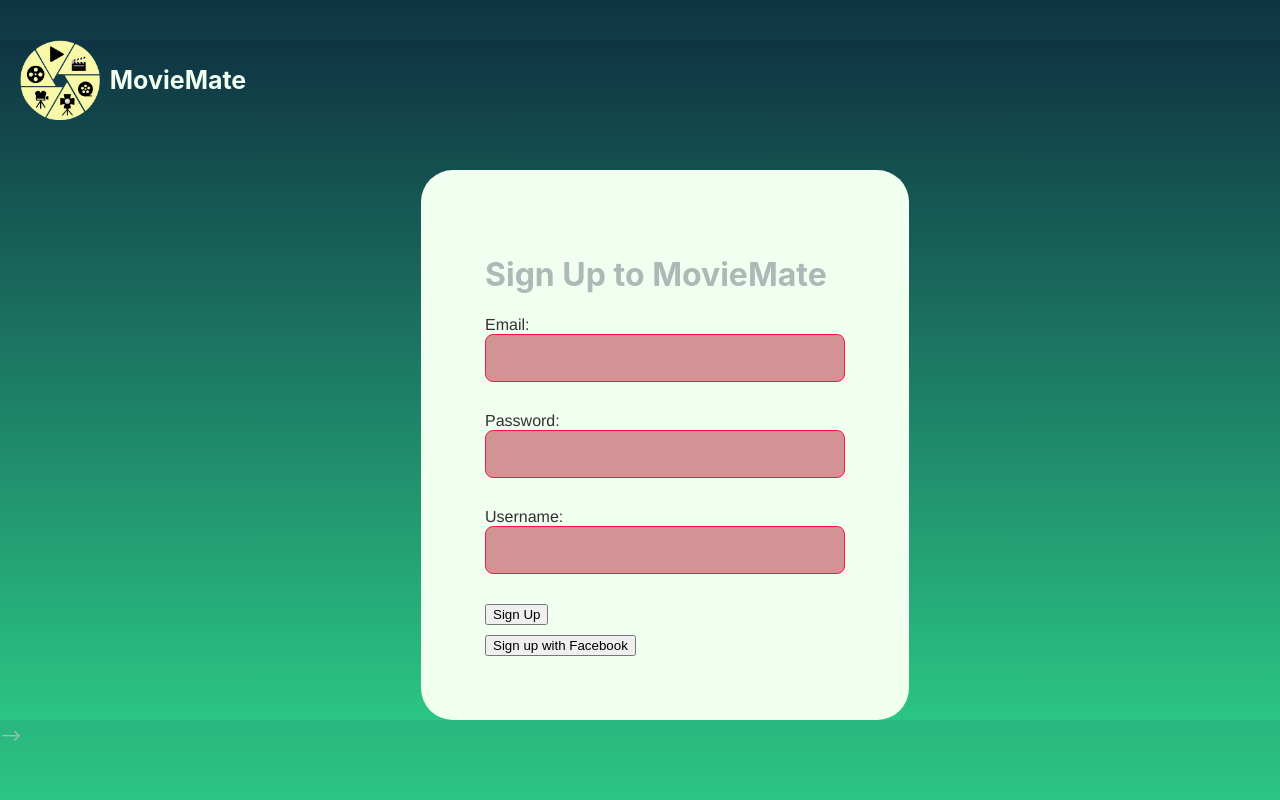
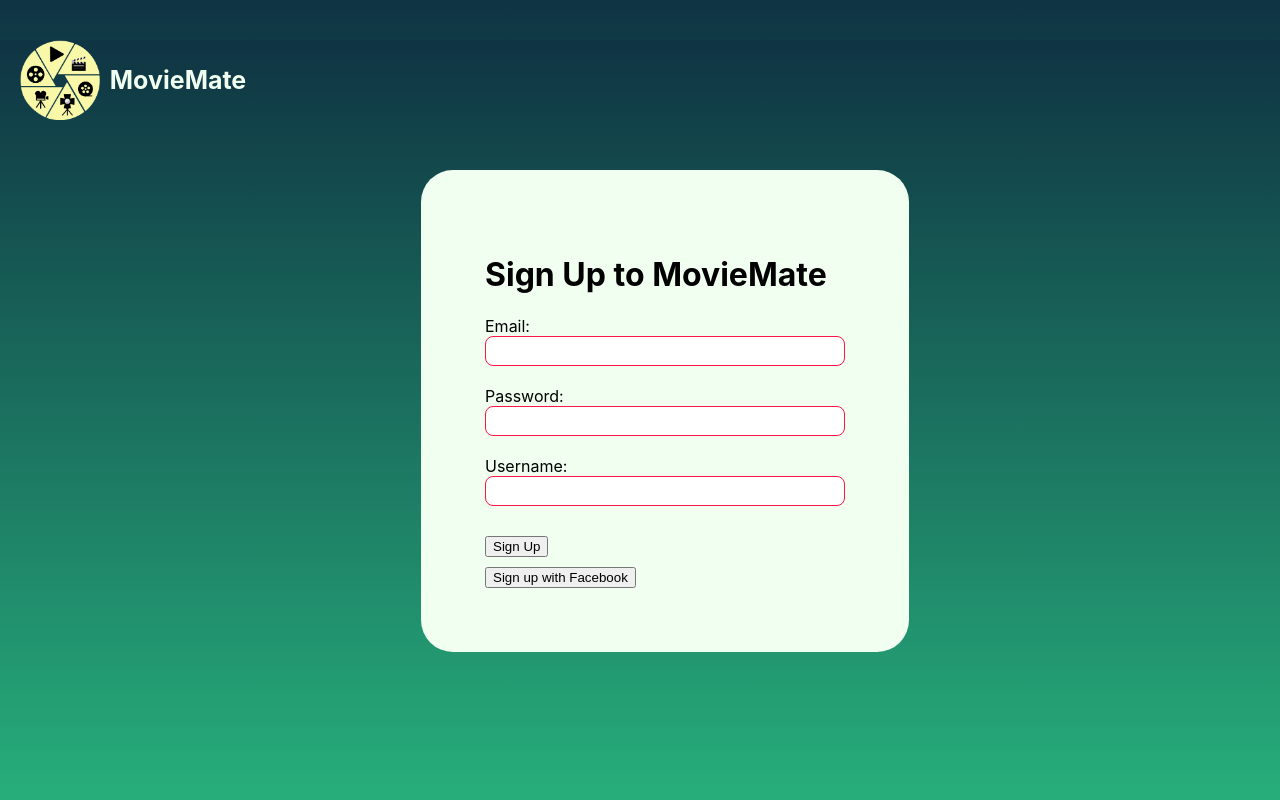
Before and after one commit to MohammadHamzaMushtaqhashmi/Final-Year-Project, a React (Create React App) app in the folder client/: page /signup in a window 1280 px wide. Shown: the top 800 px of the page. Built offline with nearby package versions, Linux system fonts and the light colour scheme.

Commit message:
css update
css changes

```diff
--- a/client/src/App.css
+++ b/client/src/App.css
@@ -1,5 +1,8 @@
-body {
 
+
+/*body {
+  background-color: var(--background-color);
+>>>>>>> Stashed changes
   color: var(--primary-text-color);
 }
 
@@ -12,17 +15,17 @@ body {
 }
 
 :root {
-  /* Light mode colors */
+
   --background-color: rgb(64, 117, 152);
   --primary-text-color: #AEB8B7ff;
   --secondary-text-color: #161116ff;
   --accent-color: #1C2430ff;
-}
+}*/
 
-[data-theme="dark"] {
-  /* Dark mode colors */
+/*[data-theme="dark"] {
+
   --background-color: #161116ff;
   --primary-text-color: #AEB8B7ff;
   --secondary-text-color: #6E746Dff;
   --accent-color: #1C2430ff;
-}
+}*/
--- a/client/src/CSS/hero.css
+++ b/client/src/CSS/hero.css
@@ -1,8 +1,8 @@
 .hero-section{
-    border: 4px solid black;
+    border: 4px solid none;
     margin-top: 25px;
 }
 .img1{
-    width: 1600px;
-    height: 570px;
+    width: 1000px;
+    height: 500px;
 }
--- a/client/src/CSS/login.css
+++ b/client/src/CSS/login.css
@@ -6,14 +6,14 @@ form {
 }
 
 /* Styling the label element within the form */
-label {
+/*label {
   margin-top: 10px;
-}
+}*/
 
 /* Styling the input element within the form */
 /*input {
   margin-top: 5px;
-}
+}*/
 
 /* Styling the button element within the form */
 button {
@@ -21,11 +21,16 @@ button {
 }
 
 /* Styling the container for the sign-up page */
-.signup-container {
+/*.signup-container {
     display:flex;
-    margin-top:50px; /* Add top margin to separate from header */
-    margin-bottom:50px; /* Add bottom margin to separate from footer */
-    margin-left:50px;
+    /*margin-top:10px; /* Add top margin to separate from header */
+    /*margin-bottom:50px; /* Add bottom margin to separate from footer */
+   /* margin-left:50px;
+}*/
+.signtop{
+background-image: linear-gradient(#0F3443, #2bc585);
+height: 900px;
+margin-top: 0px;
 }
 .signtop{
   background-image: linear-gradient(#0F3443, #2bc585);
@@ -33,9 +38,9 @@ button {
 }
 
 /* Styling the form within the sign-up container */
-.signup-form {
+/*.signup-form {
     margin-right:auto;
-}
+}*/
 
 /* Styling the image within the sign-up container */
 .signup-image {
@@ -46,7 +51,7 @@ button {
 
 /* Styling the img element within the sign-up image */
 .signup-image img {
-    height:320px;
+    height:20px;
     border-radius:100px;
     width:900px;
 }
@@ -95,6 +100,9 @@ box-sizing :border-box;
 background :#d19393;
 color :#080808;
 height :48px;
+background :#FFF;
+color :#353030;
+height :30px;
 padding :0 16px;
 display :block;
 width :100%;
@@ -102,16 +110,16 @@ border-radius :8px;
 border :1px solid ;
 /*transition :0.3s;*/
 font-size :16px;
-border-color:#ff1645;;
+border-color:#ff1645;
 }
-label{
+l/*abel{
 color:#353030;;
 font-family:"Helvetica Neue", "Helvetica", "Arial", "PingFang SC", "Hiragino Sans GB", "Heiti SC", "Microsoft YaHei", "WenQuanYi Micro Hei", sans-serif !important;;
 box-sizing:border-box;;
 -webkit-tap-highlight-color:rgba(0, 0, 0, 0);;
 position:relative;;
-display:block;;
-}
+display:block;
+}*/
 .button{
   width: 100%;
   margin-top: 48px;
--- a/client/src/Components/HeroSection.js
+++ b/client/src/Components/HeroSection.js
@@ -43,7 +43,8 @@ return (
         {movies.map((movie) => (
           movie.poster_path && (
             <div className='img' key={movie.id}>
-              <img className='img1'
+              <img className='img1
+              '
                 src={`https://image.tmdb.org/t/p/w500${movie.poster_path}`}
                 alt={movie.title}
               />
```
